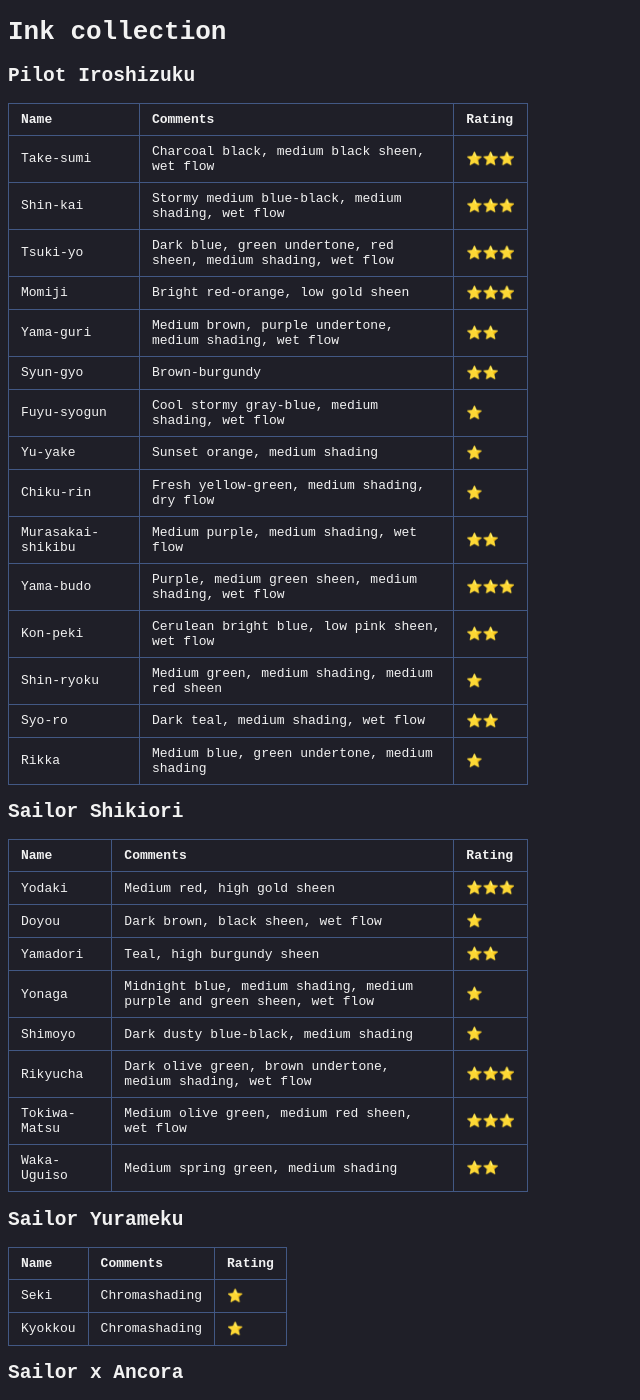
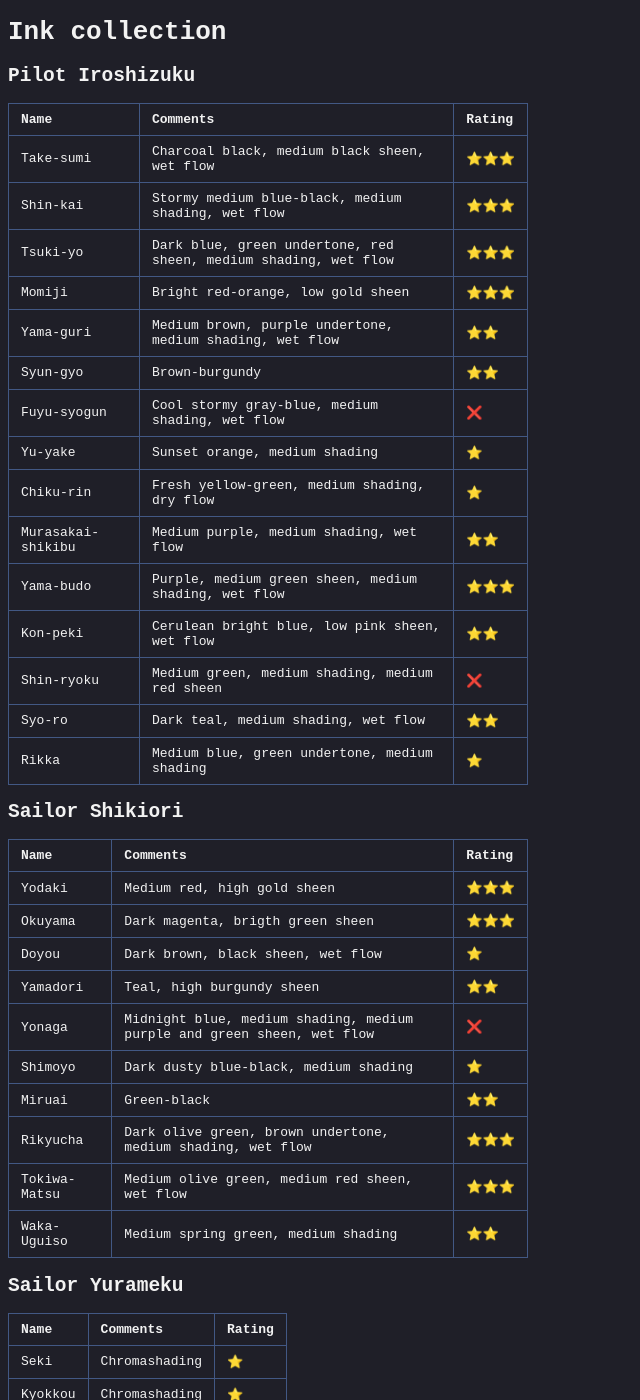
Before and after one commit to s-estay/s-estay.github.io, a Jekyll site: the page built from _posts/2026-05-28-ink-collection.md, in a window 1280 px wide and 1400 px high. Shown: the whole window, without its empty margins (0-640 px from the left). Built offline with Jekyll 4.4.1, drawn with Linux system fonts in a browser that asks for light colours.

Commit message:
Update ink ratings and add new entries

```diff
--- a/_posts/2026-05-28-ink-collection.md
+++ b/_posts/2026-05-28-ink-collection.md
@@ -15,13 +15,13 @@
 | Momiji | Bright red-orange, low gold sheen | ⭐️⭐️⭐️ |
 | Yama-guri | Medium brown, purple undertone, medium shading, wet flow | ⭐️⭐️ |
 | Syun-gyo | Brown-burgundy | ⭐️⭐️ |
-| Fuyu-syogun | Cool stormy gray-blue, medium shading, wet flow | ⭐️ |
+| Fuyu-syogun | Cool stormy gray-blue, medium shading, wet flow | ❌ |
 | Yu-yake | Sunset orange, medium shading | ⭐️ |
 | Chiku-rin | Fresh yellow-green, medium shading, dry flow | ⭐️ |
 | Murasakai-shikibu | Medium purple, medium shading, wet flow | ⭐️⭐️ |
 | Yama-budo | Purple, medium green sheen, medium shading, wet flow | ⭐️⭐️⭐️ |
 | Kon-peki | Cerulean bright blue, low pink sheen, wet flow | ⭐️⭐️ |
-| Shin-ryoku | Medium green, medium shading, medium red sheen | ⭐️ |
+| Shin-ryoku | Medium green, medium shading, medium red sheen | ❌ |
 | Syo-ro | Dark teal, medium shading, wet flow | ⭐️⭐️ |
 | Rikka | Medium blue, green undertone, medium shading | ⭐️ |
 
@@ -30,10 +30,12 @@
 | Name | Comments | Rating |
 | --- | --- | --- |
 | Yodaki | Medium red, high gold sheen | ⭐️⭐️⭐️ |
+| Okuyama | Dark magenta, brigth green sheen | ⭐️⭐️⭐️ |
 | Doyou | Dark brown, black sheen, wet flow | ⭐️ |
 | Yamadori | Teal, high burgundy sheen | ⭐️⭐️ |
-| Yonaga | Midnight blue, medium shading, medium purple and green sheen, wet flow | ⭐️ |
+| Yonaga | Midnight blue, medium shading, medium purple and green sheen, wet flow | ❌ |
 | Shimoyo | Dark dusty blue-black, medium shading | ⭐️ |
+| Miruai | Green-black | ⭐️⭐️ |
 | Rikyucha | Dark olive green, brown undertone, medium shading, wet flow | ⭐️⭐️⭐️ |
 | Tokiwa-Matsu | Medium olive green, medium red sheen, wet flow | ⭐️⭐️⭐️ |
 | Waka-Uguiso | Medium spring green, medium shading | ⭐️⭐️ |
@@ -60,7 +62,7 @@
 | Burnt Sienna | Unsaturated red brown, medium shading, average flow | ⭐️ |
 | Oxblood | – | ⭐️ |
 | Earl Grey | – | – |
-| Lady Gray | – | – |
+| Lady Gray | – | ❌ |
 
 ## Leonardo
 
@@ -91,7 +93,7 @@
 
 | Name | Comments | Rating |
 | --- | --- | --- |
-| Summer Purple | – | ⭐️⭐️ |
+| Summer Purple | – | ⭐️⭐️⭐️ |
 | Midnight Blue | – | ⭐️ |
 | Ruby Red | – | ⭐️ |
 | Pearl Black | – | ⭐️ |
```
